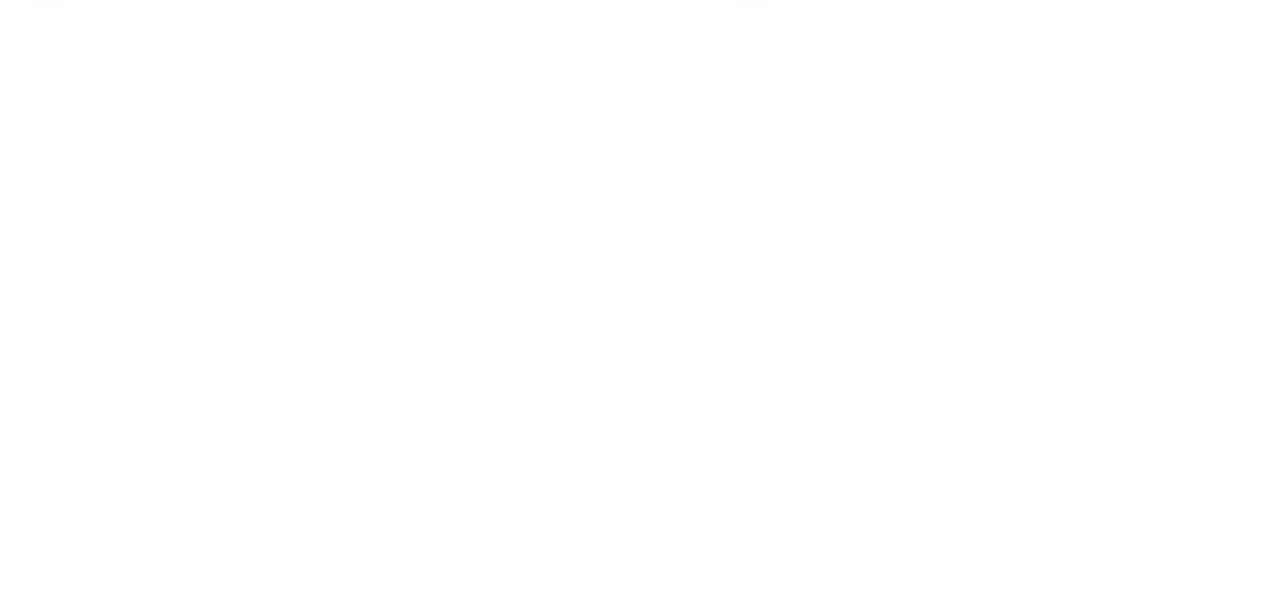
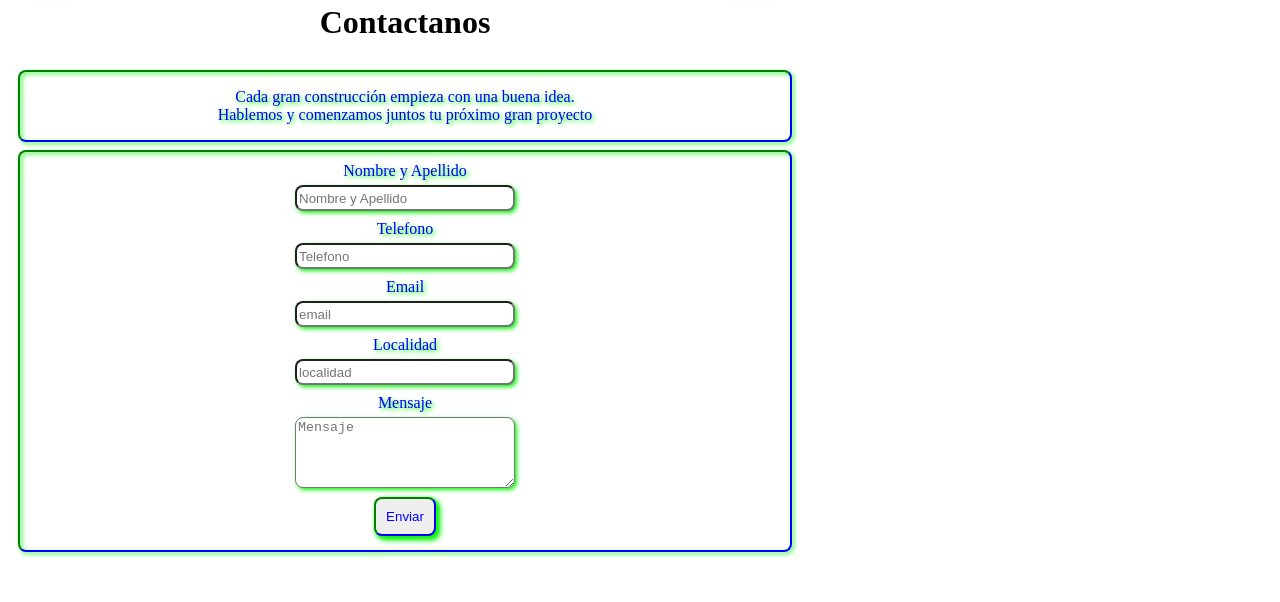
Before and after one commit to Josu98888/frontend-JALConstrucciones, an Angular app: page / in a window 1280 px wide. Shown: the part 546-1148 px from the top of the page. Built offline with nearby package versions, Linux system fonts and the light colour scheme; no server answers.

Commit message:
Se modificó el componente contactUs agregando un text y se lo añadio a la page Home y se lo quito como page, además se creó la funcion goToContact en el header para redirigir al componente contactUs

```diff
--- a/src/app/Components/contact-us/contact-us.component.css
+++ b/src/app/Components/contact-us/contact-us.component.css
@@ -1,5 +1,11 @@
 .contactUs {
-    padding: 10px;
+    width: 100vh;
+    box-sizing: border-box;
+    display: flex;
+    flex-direction: column;
+    padding: 8px;
+    padding-left: 18px;
+    gap: 8px;
 }
 /*  ------------------------ Top --------------------------- */
 .Contactanos__title {
@@ -10,7 +16,7 @@
     padding: 10px;
     padding-inline: 40px;
     display: flex;
-    justify-content: center;
+    align-items: center;
     flex-direction: column;
     gap: 4px;
 }
@@ -20,7 +26,7 @@
     flex-direction: column;
     gap: 5px;
 }
- .contactUs__form , .contactUs__btn{
+ .contactUs__form , .contactUs__btn, .contactUs__containerText{
     border-top: 2px solid green;
     border-left: 2px solid green;
     border-bottom: 2px solid blue;
@@ -40,4 +46,5 @@
 }
 .contactUs__btn {
     padding: 10px;
+    color: blue;
 }
--- a/src/app/Components/contact-us/contact-us.component.html
+++ b/src/app/Components/contact-us/contact-us.component.html
@@ -1,5 +1,8 @@
 <div class="contactUs">
     <h1 class="Contactanos__title">Contactanos</h1>
+    <div class="contactUs__containerText">
+        <p class="contactUs__text">Cada gran construcción empieza con una buena idea. <br> Hablemos y comenzamos juntos tu próximo gran proyecto</p>
+    </div>
     <form class="contactUs__form">
         <div class="contactUs__containerInput">
             <label class="contactUs__label">Nombre y Apellido</label>
--- a/src/app/Components/header/header.component.html
+++ b/src/app/Components/header/header.component.html
@@ -24,7 +24,7 @@
                 </ul>
             </li>
             <li class="header__togleMenu__links" [routerLink]="['/aboutUs']" >Sobre Nosotros</li>
-            <li class="header__togleMenu__links" [routerLink]="['/contactUs']">Contacto</li>
+            <li class="header__togleMenu__links" (click)="goToContact()">Contacto</li>
         </ul>
         <button class="header__togleMenu__btnClose" (click)="togleMenu()">
             <svg xmlns="http://www.w3.org/2000/svg" width="16" height="16" fill="currentColor" class="bi bi-x" viewBox="0 0 16 16" color="green">
--- a/src/app/Components/header/header.component.ts
+++ b/src/app/Components/header/header.component.ts
@@ -2,6 +2,8 @@ import { CommonModule, NgClass, NgFor } from '@angular/common';
 import { Component } from '@angular/core';
 import { RouterLink } from '@angular/router';                              //para  navegar entre rutas sin recargar la página.
 import { CategoryService } from '../../services/categoryService';           // Servicio de la categoria
+import { Router } from '@angular/router';                                //para navegar entre rutas sin recargar la página.
+import { ViewportScroller } from '@angular/common';                //para desplazarse a una posición específica en la página.
 
 @Component({
   selector: 'app-header',
@@ -17,13 +19,23 @@ export class HeaderComponent {
   public menuCategories:boolean = false;
 
   constructor(
-    private _categoryService:CategoryService
+    private _categoryService:CategoryService,
+    private _router:Router,
+    private _viewportScroller:ViewportScroller
   ) {
     this.categories = this.getCategories();
   }
 
   togleMenu() {
     this.menuItems = !this.menuItems;
+  }
+
+  goToContact() {
+    this._router.navigate([''], { fragment: 'contactUs' }).then(() => {
+      setTimeout(() => {
+        this._viewportScroller.scrollToAnchor('contactUs');
+      }, 0);
+    });
   }
 
   togleCategories() {
--- a/src/app/Pages/home/home.component.html
+++ b/src/app/Pages/home/home.component.html
@@ -2,4 +2,5 @@
     <app-outstanding></app-outstanding>
     <app-whychooseus></app-whychooseus>
     <app-showcategories></app-showcategories>
+    <app-contact-us  id="contactUs"></app-contact-us>
 </main>
--- a/src/app/Pages/home/home.component.ts
+++ b/src/app/Pages/home/home.component.ts
@@ -2,10 +2,11 @@ import { Component } from '@angular/core';
 import { OutstandingComponent } from '../../Components/outstanding/outstanding.component';
 import { ShowcategoriesComponent } from '../../Components/showcategories/showcategories.component';
 import { WhychooseusComponent } from '../../Components/whychooseus/whychooseus.component';
+import { ContactUsComponent } from '../../Components/contact-us/contact-us.component';
 
 @Component({
   selector: 'app-home',
-  imports: [OutstandingComponent, ShowcategoriesComponent, WhychooseusComponent],
+  imports: [OutstandingComponent, ShowcategoriesComponent, WhychooseusComponent, ContactUsComponent],
   templateUrl: './home.component.html',
   styleUrl: './home.component.css'
 })
--- a/src/app/app.routes.ts
+++ b/src/app/app.routes.ts
@@ -1,12 +1,10 @@
 import { Routes } from '@angular/router';
 import { HomeComponent } from './Pages/home/home.component';
 import { AboutUsComponent } from './Pages/about-us/about-us.component';
-import { ContactUsComponent } from './Components/contact-us/contact-us.component';
 import { ServicesbycategoryComponent } from './Pages/servicesbycategory/servicesbycategory.component';
 
 export const routes: Routes = [
     {path: '', component: HomeComponent},
     {path: 'services/:id', component: ServicesbycategoryComponent},
     {path: 'aboutUs', component: AboutUsComponent},
-    {path: 'contactUs', component: ContactUsComponent}
 ];
```
